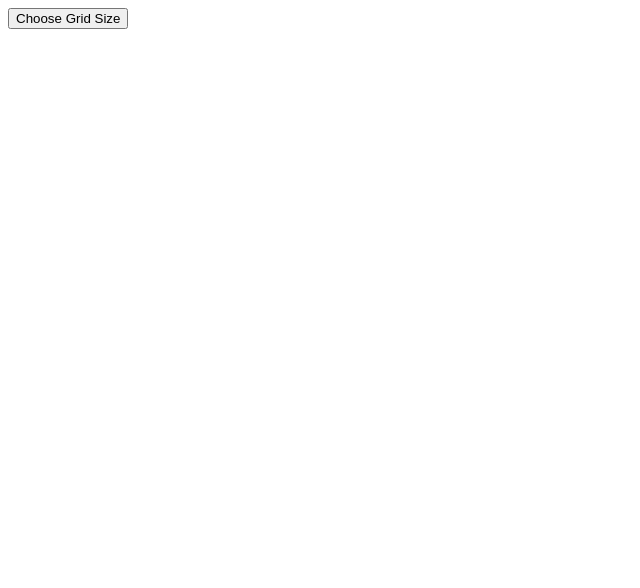
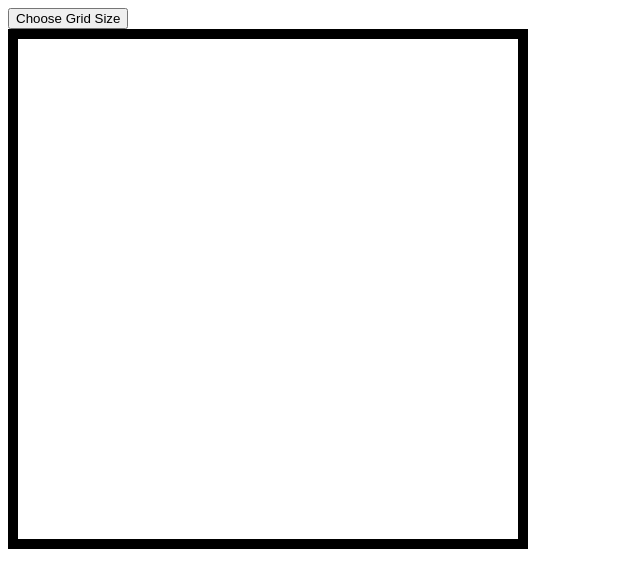
Before and after one commit to Mark3037/etch-a-sketch, a plain HTML site: page index.html in a window 1280 px wide. Shown: the whole page, without its empty margins (0-640 px from the left). Drawn offline with Linux system fonts and the light colour scheme.

Commit message:
Add CSS to fit grids evenly in container

```diff
--- a/styles.css
+++ b/styles.css
@@ -1,4 +1,17 @@
-.column {
-    height: 10;
-    width: 10;
+.container {
+    display: flex;
+    flex-direction: column;
+    width: 500px;
+    height: 500px;
+    border: 10px solid black;
 }
+
+.container .row {
+    flex: 1;
+    display: flex;
+}
+
+.row .column {
+    flex: 1;
+    background: white;
+}
```
